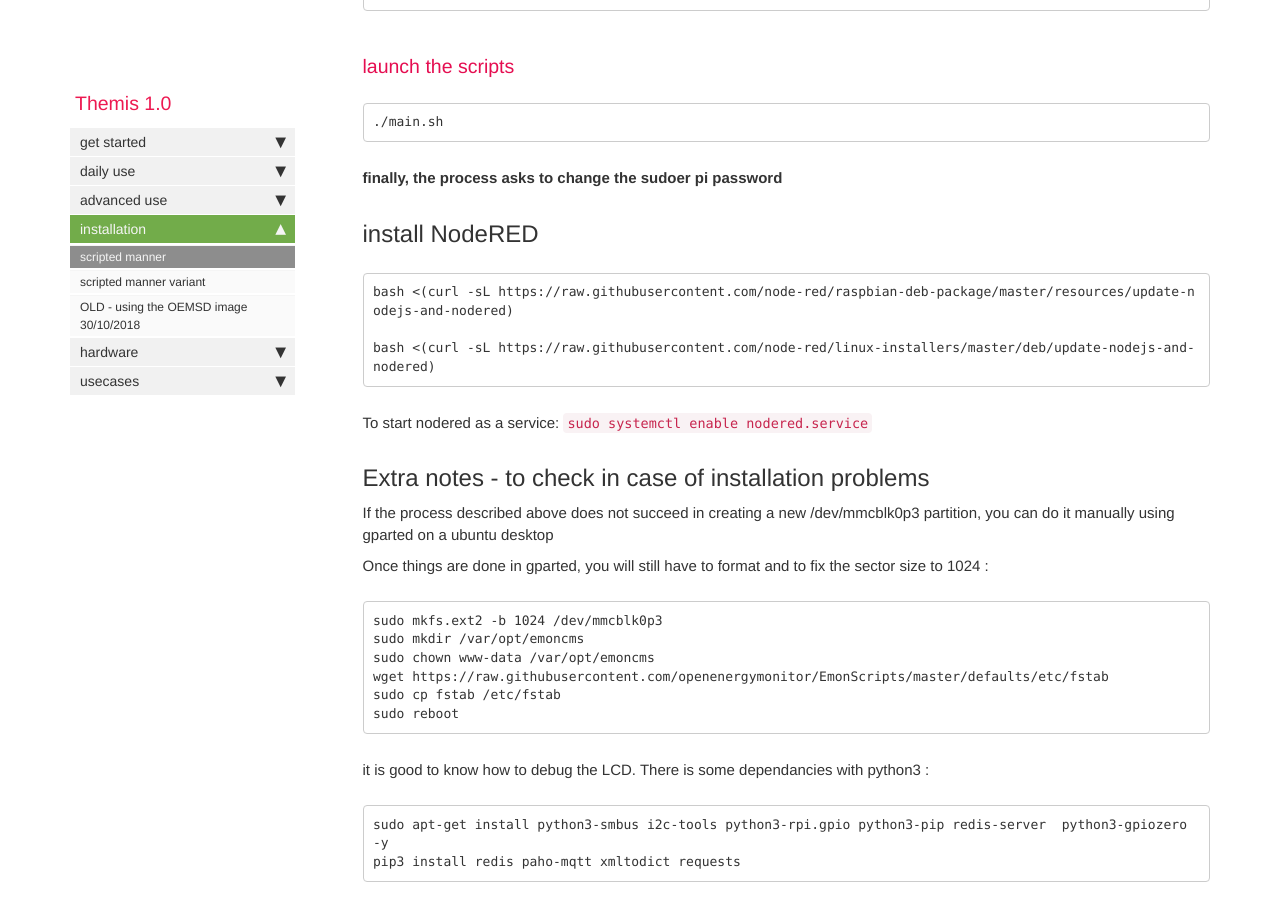
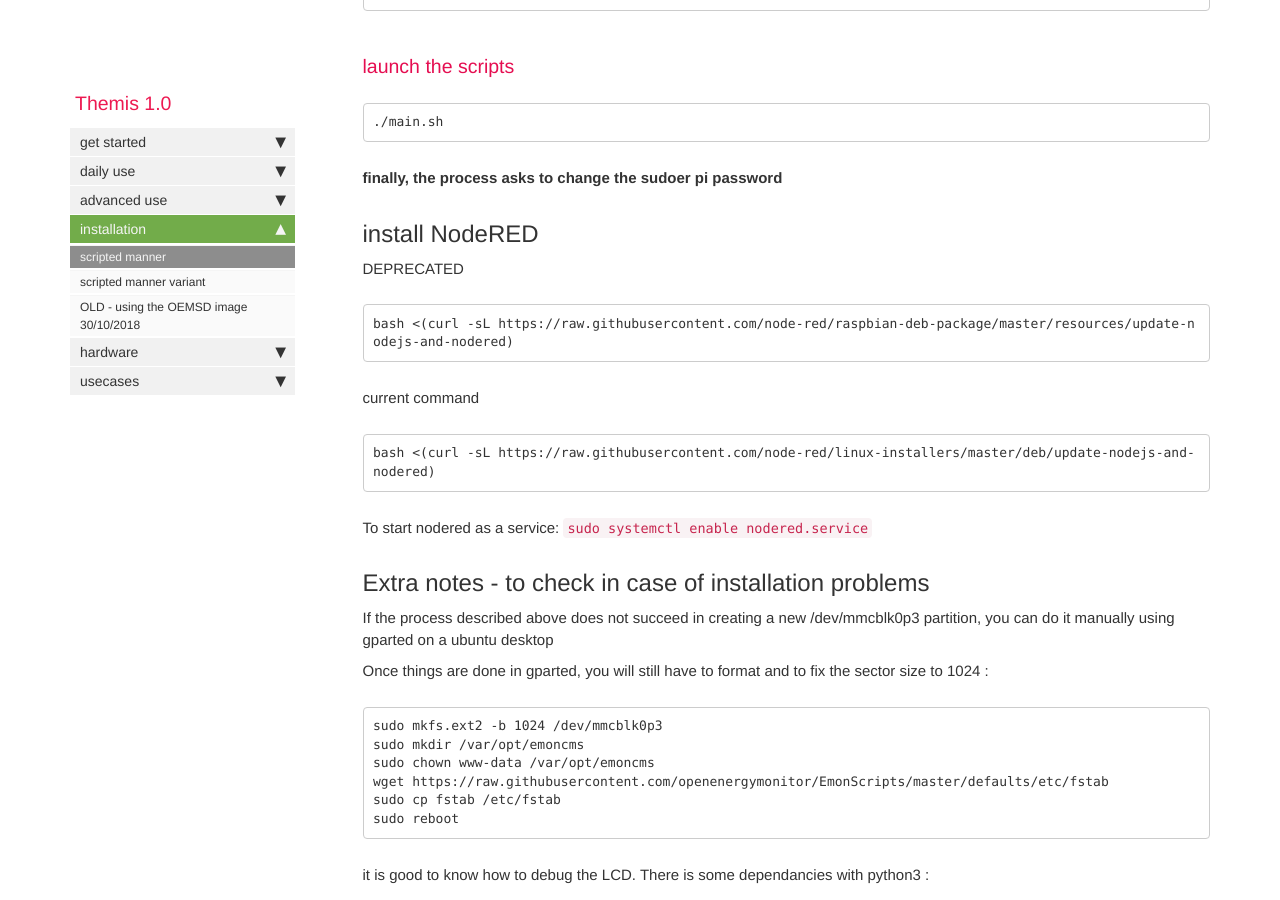
Before and after one commit to dromotherm/documentation, a Jekyll site: the page built from pages/themis/Note_install_Themis.md, in a window 1280 px wide and 900 px high, scrolled down 3772 px. Built offline with Jekyll 4.4.1, drawn with Linux system fonts in a browser that asks for light colours; comment, search, counter and statistics services are not loaded.

Commit message:
Update Note_install_Themis.md

````diff
--- a/pages/themis/Note_install_Themis.md
+++ b/pages/themis/Note_install_Themis.md
@@ -162,10 +162,12 @@
 **finally, the process asks to change the sudoer pi password**
 
 ## install NodeRED
-
+DEPRECATED
 ```
 bash <(curl -sL https://raw.githubusercontent.com/node-red/raspbian-deb-package/master/resources/update-nodejs-and-nodered)
-
+```
+current command
+```
 bash <(curl -sL https://raw.githubusercontent.com/node-red/linux-installers/master/deb/update-nodejs-and-nodered)
 ```
 
````
